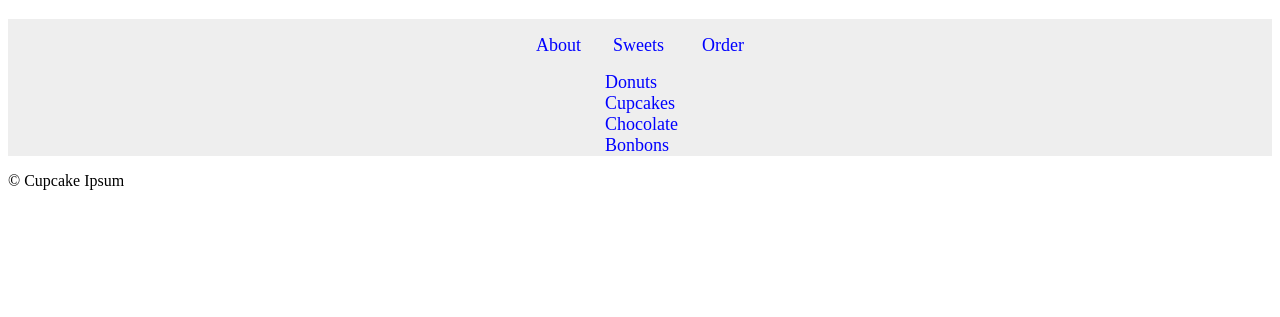
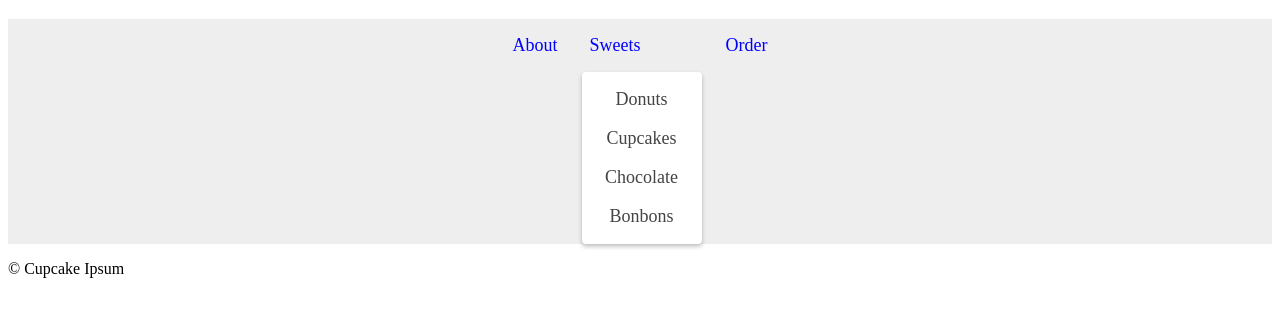
Before and after one commit to ferdamano/css-only-accessible-nav, a plain HTML site: page index.html in a window 1280 px wide. Shown: the part 61-378 px from the top of the page. Drawn offline with Linux system fonts and the light colour scheme.

Commit message:
bg for dropdown + contrast with main nav

```diff
--- a/styles.css
+++ b/styles.css
@@ -40,3 +40,20 @@ nav > ul > li > a,
 nav > ul > li .dropdown__title {
   padding: 1rem 0.5rem;
 }
+
+/* style up the .dropdown__menu and its links to help identify it more clearly as we work through positioning and animation: */
+.dropdown {
+  position: relative;
+}
+.dropdown .dropdown__menu {
+  background-color: #fff;
+  border-radius: 4px;
+  box-shadow: 0 0.15em 0.25em rgba(0, 0, 0, 0.25);
+  padding: 0.5em 0;
+  min-width: 15ch;
+}
+.dropdown .dropdown__menu a {
+  color: #444;
+  display: block;
+  padding: 0.5em;
+}
```
